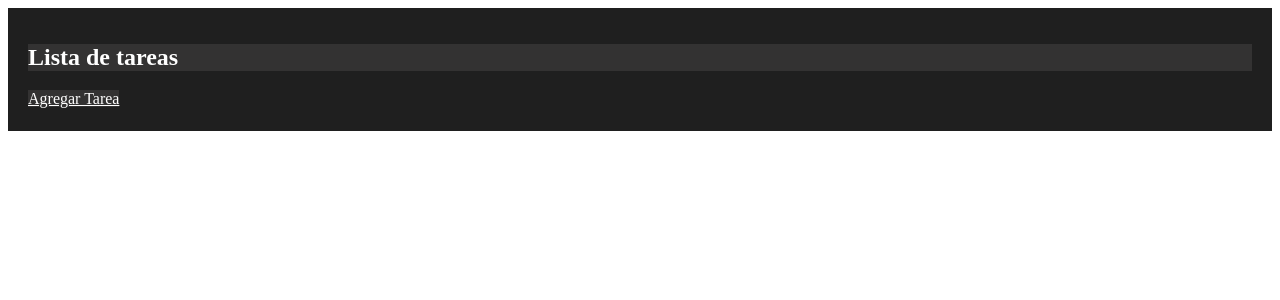
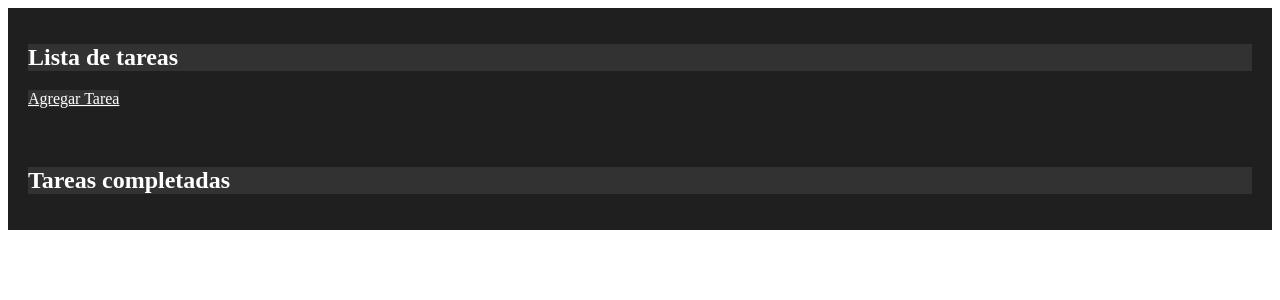
Before and after one commit to WaltB94/To-do-list, a Django app: page / in a window 1280 px wide. Shown: the top 300 px of the page. Run offline with Django 4.2, Linux system fonts and the light colour scheme.

Commit message:
Checkbox

```diff
--- a/ToDoList/ToDo/Templates/todo/home.html
+++ b/ToDoList/ToDo/Templates/todo/home.html
@@ -3,20 +3,33 @@
 {% block body %}
 <div class="box">
     <h1 class="box-title">Lista de tareas</h1>
-<ul class="box-list" >
+    <ul class="box-list">
         {% for tarea in tareas %}
         <li>
+            <form action="{% url 'completar_tarea' index=forloop.counter0 %}" method="post" style="display: inline;">
+                {% csrf_token %}
+                <input type="checkbox" name="tareas_completadas" value="{{ forloop.counter0 }}" onchange="this.form.submit();">
                 {{ tarea }}
+            </form>
             <form action="{% url 'delete' index=forloop.counter0 %}" method="post" style="display: inline;">
                 {% csrf_token %}
                 <button type="submit">Eliminar</button>
             </form>
         </li>
-
         {% endfor %}
-
     </ul>
 
-<a href="{%url 'add'%}" class="box-description">Agregar Tarea</a>
+    <a href="{% url 'add' %}" class="box-description">Agregar Tarea</a>
 </div>
+
+
+<div class="box">
+    <h1 class="box-title">Tareas completadas</h1>
+    <ul class="box-list">
+        {% for tarea in tareas_completadas %}
+        <li>{{ tarea }}</li>
+        {% endfor %}
+    </ul>
+</div>
+
 {% endblock %}
--- a/ToDoList/ToDo/forms.py
+++ b/ToDoList/ToDo/forms.py
@@ -3,3 +3,11 @@ from django import forms
 
 class AgregarTarea(forms.Form):
     tarea = forms.CharField()
+
+class CompletarTarea(forms.Form):
+    tareas_completadas = forms.MultipleChoiceField(widget=forms.CheckboxSelectMultiple)
+
+    def __init__(self, *args, **kwargs):
+        tareas = kwargs.pop('tareas', [])  # Obtener la lista de tareas del argumento 'tareas'
+        super(CompletarTarea, self).__init__(*args, **kwargs)
+        self.fields['tareas_completadas'].choices = [(i, tarea) for i, tarea in enumerate(tareas)]
--- a/ToDoList/ToDo/urls.py
+++ b/ToDoList/ToDo/urls.py
@@ -5,4 +5,6 @@ urlpatterns = [
     path("", views.home, name='home'),
     path ("add/", views.add, name='add'),
     path('delete/<int:index>/', views.delete, name='delete'),  # Ruta para eliminar tarea
+    path('completar/<int:index>/', views.completar_tarea, name='completar_tarea'),
+     path('confirmar-completadas/', views.confirmar_completadas, name='confirmar_completadas'),
 ]
--- a/ToDoList/ToDo/views.py
+++ b/ToDoList/ToDo/views.py
@@ -1,13 +1,19 @@
 from django.shortcuts import render, redirect
-from .forms import AgregarTarea
+from .forms import AgregarTarea, CompletarTarea
 
 # Create your views here.
 
 tareas = []
+tareas_completadas = []
+
 
 def home(request):
-    context = {'tareas': tareas}
+    form_completar = CompletarTarea(tareas=tareas)
+    context = {'tareas': tareas, 'tareas_completadas': tareas_completadas, 'form_completar': form_completar}
     return render(request, "todo/home.html", context)
+
+
+
 
 
 def add(request):
@@ -28,3 +34,16 @@ def delete(request, index):
     if index < len(tareas):
         tareas.pop(index)
     return redirect('home')
+
+
+def confirmar_completadas(request):
+    return redirect('home')
+
+
+
+
+def completar_tarea(request, index):
+    if index < len(tareas):
+        tarea_completada = tareas.pop(index)
+        tareas_completadas.append(tarea_completada)
+    return redirect('home')
```
Lines whose indentation alone changed are shown as unchanged.
